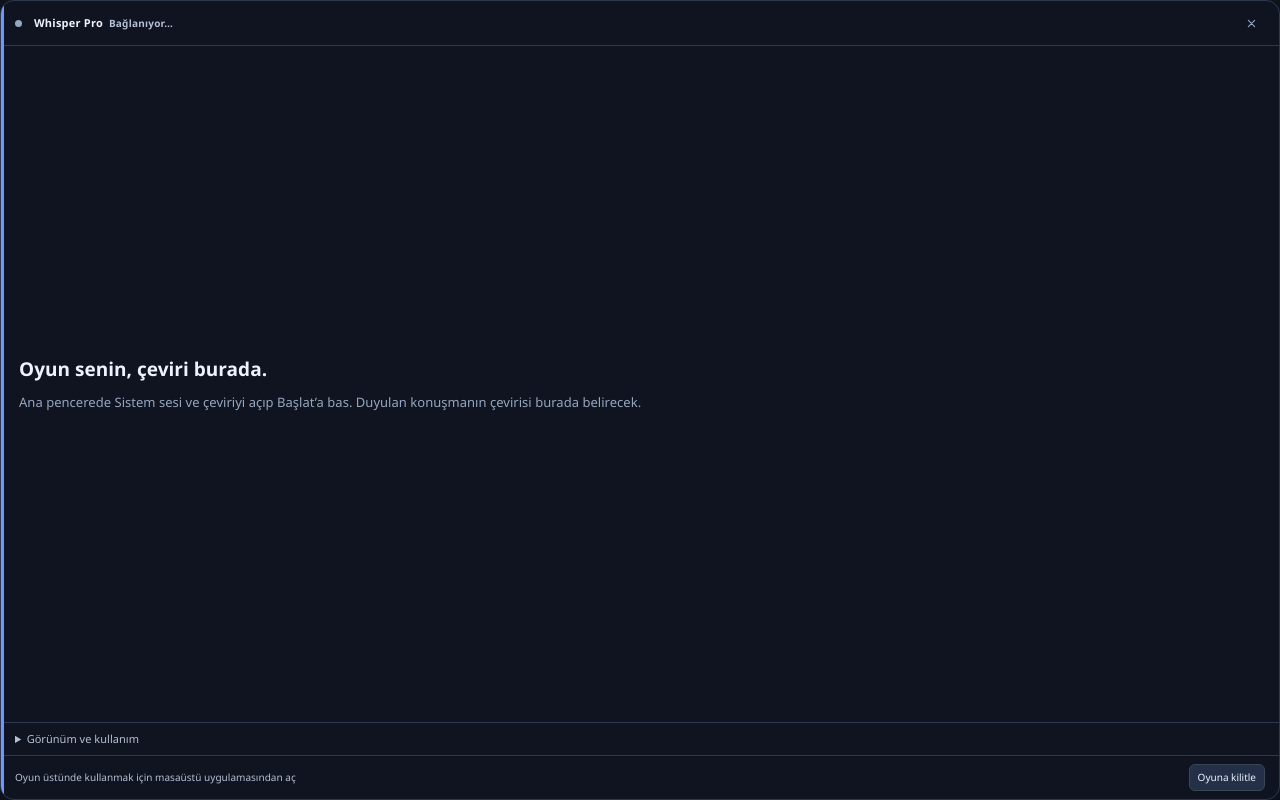
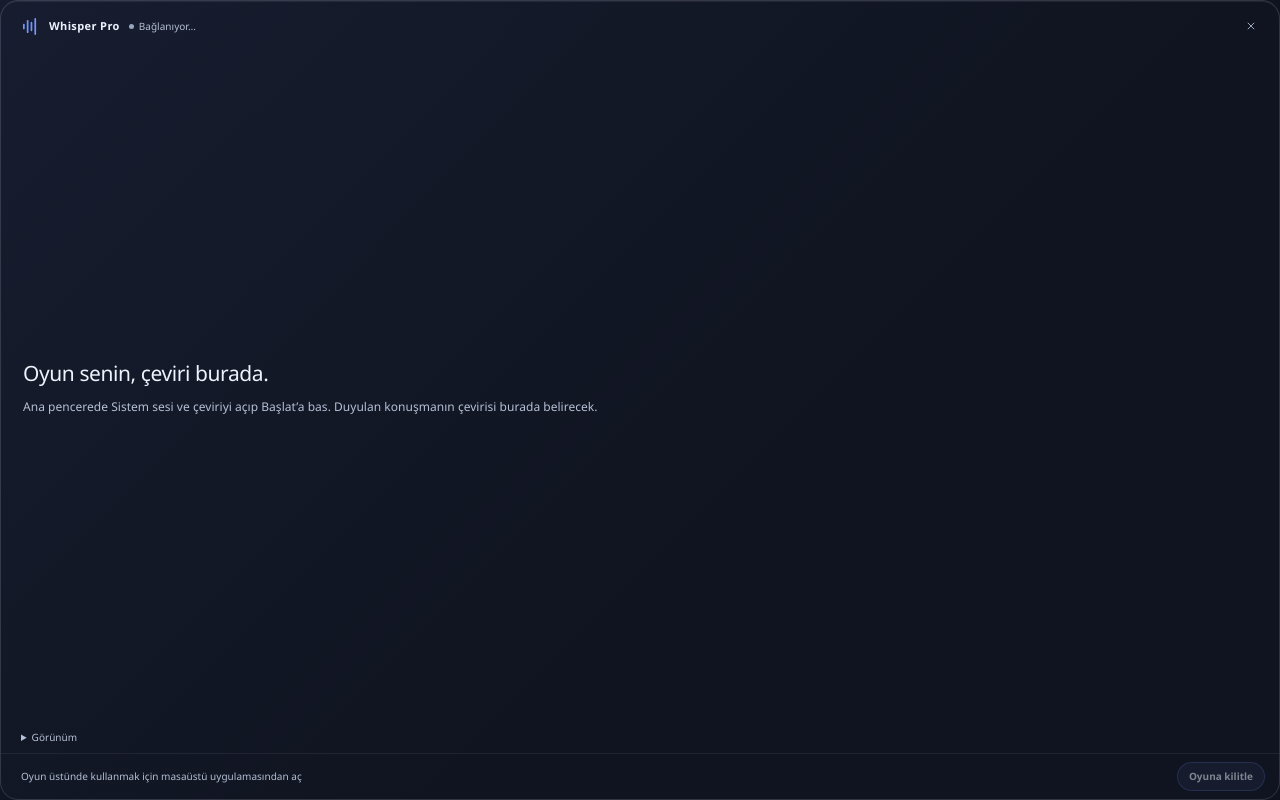
Before and after one commit to dorukakindev/whisper-live-translator, a Flask app: template templates/overlay.html in a window 1280 px wide. Run offline with Flask 2, Linux system fonts and the light colour scheme; the template is opened without the code that fills it, so the values that code supplies are empty.

Commit message:
Oyun çeviri kutusunu ince ve dengeli altyazı görünümüne dönüştür

```diff
--- a/templates/overlay.html
+++ b/templates/overlay.html
@@ -12,284 +12,102 @@
     <style>
         :root {
             color-scheme: dark;
-            --bg-main: var(--wp-canvas);
-            --bg-card: var(--wp-surface);
-            --bg-raised: var(--wp-raised);
+            --primary: var(--wp-accent);
             --text-main: var(--wp-text);
             --text-secondary: var(--wp-text-secondary);
             --text-muted: var(--wp-text-muted);
-            --primary: var(--wp-accent);
-            --primary-hover: var(--wp-accent-hover);
-            --translation: var(--wp-translation);
-            --success: var(--wp-success);
-            --warning: var(--wp-warning);
             --border-color: var(--wp-border);
             --border-strong: var(--wp-border-strong);
+            --bg-raised: var(--wp-raised);
         }
-
-        body.light-mode {
-            --bg-main: rgba(223, 227, 228, 0.97);
-            --bg-card: var(--wp-surface);
-            --bg-raised: var(--wp-raised);
-            --text-main: var(--wp-text);
+        * { box-sizing: border-box; }
+        html, body { margin: 0; width: 100%; height: 100%; overflow: hidden; }
+        html { background: transparent; }
+        body {
+            --hud-opacity: .94; --hud-font: 24px;
+            --primary: var(--wp-accent);
             --text-secondary: var(--wp-text-secondary);
-            --text-muted: var(--wp-text-muted);
-            --primary: var(--wp-accent);
-            --primary-hover: var(--wp-accent-hover);
-            --translation: var(--wp-translation);
-            --success: var(--wp-success);
-            --warning: var(--wp-warning);
             --border-color: var(--wp-border);
             --border-strong: var(--wp-border-strong);
+            --bg-raised: var(--wp-raised);
+            display: flex; flex-direction: column; position: relative;
+            font-family: "Segoe UI Variable Text", "Segoe UI", Arial, sans-serif;
+            color: var(--text-main); border-radius: 18px;
+            border: 1px solid color-mix(in srgb, var(--wp-text) 15%, transparent);
+            background: linear-gradient(135deg, color-mix(in srgb, var(--wp-accent) 7%, transparent), transparent 60%),
+                color-mix(in srgb, var(--wp-canvas) calc(var(--hud-opacity) * 100%), transparent);
+            box-shadow: inset 0 1px 0 color-mix(in srgb, var(--wp-text) 7%, transparent), 0 12px 36px #00000028;
         }
-
-        * {
-            box-sizing: border-box;
+        button, input, summary { -webkit-app-region: no-drag; }
+        button { font: inherit; cursor: pointer; }
+        button:disabled { cursor: default; opacity: .5; }
+        button:focus-visible, input:focus-visible, summary:focus-visible { outline: 2px solid var(--primary); outline-offset: 3px; }
+        #dragHeader {
+            -webkit-app-region: drag; flex-shrink: 0; min-height: 44px;
+            display: flex; justify-content: space-between; align-items: center;
+            gap: 12px; padding: 10px 16px 4px 20px;
         }
-
-        html,
-        body {
-            margin: 0;
-            padding: 0;
-            width: 100%;
-            height: 100%;
-            background: transparent;
-            overflow: hidden;
+        .hud-brand { display: flex; align-items: center; gap: 9px; min-width: 0; }
+        .hud-mark { width: 19px; height: 19px; color: var(--primary); flex-shrink: 0; }
+        .hud-brand strong { font-size: 11px; font-weight: 650; letter-spacing: .035em; }
+        .hud-live { display: flex; align-items: center; gap: 5px; color: var(--text-secondary); font-size: 10px; }
+        .status-dot { width: 5px; height: 5px; border-radius: 50%; background: var(--wp-text-muted); flex-shrink: 0; }
+        .status-dot.connected { background: var(--wp-success); box-shadow: 0 0 0 3px color-mix(in srgb, var(--wp-success) 10%, transparent); }
+        #closeBtn { display: grid; place-items: center; width: 25px; height: 25px; padding: 5px; border: 0; border-radius: 7px; color: var(--text-secondary); background: transparent; }
+        #closeBtn:hover { background: var(--bg-raised); color: var(--text-main); }
+        #closeBtn svg { width: 14px; height: 14px; fill: none; stroke: currentColor; stroke-width: 1.5; stroke-linecap: round; }
+        #body { flex: 1; min-height: 0; overflow-y: auto; padding: 14px 22px 16px; display: flex; flex-direction: column; gap: 10px; }
+        .translation-text { order: -1; color: var(--text-main); font-size: var(--hud-font); font-weight: 550; line-height: 1.35; letter-spacing: -.02em; overflow-wrap: anywhere; }
+        .transcript-text { color: var(--text-secondary); font-size: 12px; line-height: 1.5; overflow-wrap: anywhere; padding-left: 10px; border-left: 1px solid color-mix(in srgb, var(--wp-accent) 50%, transparent); }
+        .translation-pending { color: var(--text-secondary); font-size: 16px; font-weight: 400; }
+        #aiBtn { align-self: flex-start; border: 0; background: transparent; padding: 2px 0; color: var(--text-secondary); font-size: 10px; }
+        #aiBtn:hover:not(:disabled) { color: var(--primary); }
+        .okunus-box { padding: 10px 12px; background: var(--wp-surface); border: 1px solid var(--border-color); border-radius: 10px; }
+        .okunus-label, .reply-text { font-size: 11px; line-height: 1.5; color: var(--text-secondary); }
+        .okunus-text { font-size: 18px; line-height: 1.5; color: var(--primary); margin: 5px 0; }
+        .empty-hint { margin: auto 0; font-size: 12px; line-height: 1.65; color: var(--text-secondary); }
+        .empty-hint strong { display: block; margin-bottom: 7px; font-size: 21px; font-weight: 550; letter-spacing: -.02em; color: var(--text-main); }
+        .hud-settings { flex-shrink: 0; padding: 0 20px 8px; font-size: 10px; color: var(--text-secondary); }
+        .hud-settings summary { cursor: pointer; width: fit-content; }
+        .hud-settings[open] { padding-top: 8px; background: color-mix(in srgb, var(--wp-raised) 50%, transparent); border-top: 1px solid var(--border-color); }
+        .hud-settings .controls { display: flex; flex-wrap: wrap; align-items: center; gap: 12px 20px; margin: 12px 0; }
+        .hud-settings label { display: flex; align-items: center; gap: 7px; }
+        .hud-settings input { accent-color: var(--primary); }
+        .hud-settings input[type=range] { appearance: none; width: 84px; height: 18px; min-height: 18px; padding: 0; border: 0; background: transparent; box-shadow: none; }
+        .hud-settings input[type=range]::-webkit-slider-runnable-track { height: 3px; border-radius: 3px; background: var(--border-strong); }
+        .hud-settings input[type=range]::-webkit-slider-thumb { appearance: none; width: 11px; height: 11px; margin-top: -4px; background: var(--primary); border: 2px solid var(--wp-text); border-radius: 50%; }
+        .hud-settings p { margin: 8px 0 4px; font-size: 10px; line-height: 1.5; }
+        .hud-footer { flex-shrink: 0; display: flex; align-items: center; justify-content: space-between; gap: 8px; padding: 8px 14px 8px 20px; border-top: 1px solid color-mix(in srgb, var(--wp-text) 7%, transparent); font-size: 10px; color: var(--text-secondary); }
+        #lockBtn { padding: 6px 11px; color: var(--wp-text); border: 1px solid color-mix(in srgb, var(--wp-accent) 35%, transparent); border-radius: 20px; background: color-mix(in srgb, var(--wp-accent) 12%, transparent); font-size: 10px; font-weight: 600; white-space: nowrap; }
+        #lockBtn:hover:not(:disabled) { background: color-mix(in srgb, var(--wp-accent) 23%, transparent); }
+        body.hide-original .transcript-text { display: none; }
+        body.game-locked .hud-settings, body.game-locked #closeBtn, body.game-locked #aiBtn, body.game-locked .transcript-text, body.game-locked #answerArea { display: none; }
+        body.game-locked #dragHeader { -webkit-app-region: no-drag; min-height: 32px; padding: 8px 16px 2px; }
+        body.game-locked #body { padding: 12px 18px; justify-content: safe center; }
+        body.game-locked .hud-footer { border-color: transparent; padding: 3px 16px 9px; font-size: 9px; }
+        body.game-locked #lockBtn { border: 0; padding: 3px 6px; background: color-mix(in srgb, var(--wp-text) 5%, transparent); color: var(--text-secondary); font-size: 9px; font-weight: 400; }
+        ::-webkit-scrollbar { width: 5px; }
+        ::-webkit-scrollbar-thumb { background: var(--border-strong); border-radius: 5px; }
+        @media (max-width: 360px) {
+            .hud-brand { gap: 7px; }
+            #hudConnection { font-size: 9px; }
+            #body { padding: 12px 16px; }
+            body.game-locked .translation-text { font-size: min(var(--hud-font), 18px); }
+            body.game-locked .hud-brand strong { font-size: 10px; }
+            body.game-locked .hud-footer { font-size: 8px; padding-inline: 12px; }
+            body.game-locked #lockBtn { font-size: 8px; }
         }
-
-        body {
-            position: relative;
-            font-family: "Segoe UI Variable Text", "Segoe UI", Arial, sans-serif;
-            color: var(--text-main);
-            display: flex;
-            flex-direction: column;
-            border-radius: 12px;
-            background: var(--bg-main);
-            border: 1px solid var(--border-color);
-            box-shadow: 0 20px 60px rgba(0, 0, 0, 0.34);
-        }
-
-        body::before {
-            content: "";
-            position: absolute;
-            z-index: 2;
-            top: 0;
-            bottom: 0;
-            left: 0;
-            width: 3px;
-            background: var(--primary);
-        }
-
-        /* Pencerenin cerçevesi yok (frame:false); bu şerit taşımayı sağlar. */
-        #dragHeader {
-            -webkit-app-region: drag;
-            display: flex;
-            align-items: center;
-            justify-content: space-between;
-            min-height: 38px;
-            padding: 7px 10px 7px 13px;
-            font-family: "Cascadia Mono", Consolas, monospace;
-            font-size: 9px;
-            font-weight: 650;
-            letter-spacing: 0.11em;
-            text-transform: uppercase;
-            color: var(--text-muted);
-            border-bottom: 1px solid var(--border-color);
-            flex-shrink: 0;
-        }
-
-        #dragHeader .status-dot {
-            display: inline-block;
-            width: 7px;
-            height: 7px;
-            border-radius: 50%;
-            background: var(--text-muted);
-            margin-right: 6px;
-        }
-
-        #dragHeader .status-dot.connected {
-            background: var(--success);
-        }
-
-        #dragHeader button {
-            -webkit-app-region: no-drag;
-            width: 28px;
-            height: 28px;
-            display: inline-grid;
-            place-items: center;
-            padding: 0;
-            color: var(--text-muted);
-            background: transparent;
-            border: 1px solid transparent;
-            border-radius: 7px;
-            cursor: pointer;
-        }
-
-        #dragHeader button:hover {
-            color: var(--text-main);
-            background: var(--bg-raised);
-            border-color: var(--border-strong);
-        }
-
-        #dragHeader button:focus-visible,
-        #aiBtn:focus-visible {
-            outline: 2px solid var(--primary);
-            outline-offset: 2px;
-        }
-
-        #dragHeader button svg {
-            width: 15px;
-            height: 15px;
-            fill: none;
-            stroke: currentColor;
-            stroke-linecap: round;
-            stroke-width: 1.8;
-        }
-
-        #body {
-            flex: 1;
-            overflow-y: auto;
-            padding: 12px 12px 14px 15px;
-            display: flex;
-            flex-direction: column;
-            gap: 8px;
-        }
-
-        .transcript-text {
-            font-size: 15px;
-            line-height: 1.52;
-            color: var(--text-main);
-            word-break: break-word;
-        }
-
-        .translation-text {
-            font-size: 13px;
-            line-height: 1.4;
-            padding: 8px 10px;
-            color: var(--translation);
-            background: rgba(143, 197, 194, 0.055);
-            border-left: 2px solid var(--translation);
-            border-radius: 0 7px 7px 0;
-            word-break: break-word;
-        }
-
-        .okunus-box {
-            background: var(--bg-card);
-            border: 1px solid var(--border-color);
-            border-radius: 9px;
-            padding: 11px;
-        }
-
-        .okunus-label {
-            font-size: 9px;
-            font-weight: 700;
-            color: var(--text-secondary);
-            margin-bottom: 4px;
-            text-transform: uppercase;
-        }
-
-        .okunus-text {
-            font-size: 18px;
-            line-height: 1.6;
-            font-weight: 600;
-            color: var(--primary-hover);
-            word-break: break-word;
-        }
-
-        .reply-text {
-            font-size: 12px;
-            color: var(--text-muted);
-            margin-top: 4px;
-        }
-
-        #aiBtn {
-            -webkit-app-region: no-drag;
-            align-self: flex-start;
-            min-height: 36px;
-            background: var(--primary);
-            color: #1b160f;
-            border: 1px solid var(--primary);
-            border-radius: 9px;
-            padding: 7px 12px;
-            font-size: 12px;
-            font-weight: 600;
-            cursor: pointer;
-        }
-
-        #aiBtn:disabled {
-            opacity: 0.45;
-            cursor: default;
-        }
-
-        #aiBtn:hover:not(:disabled) {
-            background: var(--primary-hover);
-            border-color: var(--primary-hover);
-        }
-
-        .empty-hint {
-            font-size: 12px;
-            color: var(--text-muted);
-            text-align: center;
-            margin-top: 20px;
-        }
-
-        ::-webkit-scrollbar {
-            width: 6px;
-        }
-
-        ::-webkit-scrollbar-thumb {
-            background: var(--border-strong);
-            border-radius: 3px;
-        }
-
-        @media (prefers-reduced-motion: reduce) {
-            *, *::before, *::after {
-                animation-duration: 0.01ms !important;
-                transition-duration: 0.01ms !important;
-            }
-        }
-    </style>
-    <style>
-        body { --hud-opacity: .94; --hud-font: 24px; background: color-mix(in srgb, var(--wp-canvas) calc(var(--hud-opacity) * 100%), transparent); border-radius: 14px; }
-        #dragHeader { font-family: inherit; font-size: 11px; text-transform: none; letter-spacing: .02em; padding: 8px 14px; }
-        .hud-brand { display: flex; align-items: center; gap: 6px; }
-        .hud-brand strong { color: var(--text-main); font-weight: 650; }
-        #hudConnection { font-size: 10px; color: var(--text-secondary); }
-        #body { padding: 14px 18px; gap: 10px; min-height: 0; }
-        .translation-text { order: -1; padding: 0; border: 0; background: none; color: var(--text-main); font-size: var(--hud-font); font-weight: 600; line-height: 1.38; letter-spacing: -.02em; }
-        .transcript-text { color: var(--text-secondary); font-size: 13px; line-height: 1.45; }
-        .translation-pending { color: var(--text-secondary); font-size: 16px; font-weight: 400; }
-        .hud-footer { border-top: 1px solid var(--border-color); padding: 8px 14px; display: flex; gap: 10px; align-items: center; justify-content: space-between; flex-shrink: 0; font-size: 10px; color: var(--text-secondary); }
-        .hud-footer button, .hud-settings button { background: var(--bg-raised); color: var(--text-main); border: 1px solid var(--border-strong); border-radius: 6px; padding: 5px 8px; cursor: pointer; font: inherit; }
-        button:focus-visible, input:focus-visible, summary:focus-visible { outline: 2px solid var(--primary); outline-offset: 2px; }
-        .hud-settings { padding: 8px 14px; flex-shrink: 0; border-top: 1px solid var(--border-color); font-size: 11px; color: var(--text-secondary); }
-        .hud-settings summary { cursor: pointer; }
-        .hud-settings .controls { display: flex; flex-wrap: wrap; gap: 10px 18px; align-items: center; margin-top: 10px; }
-        .hud-settings label { display: flex; align-items: center; gap: 6px; }
-        .hud-settings input[type=range] { width: 90px; accent-color: var(--primary); }
-        .hud-settings p { font-size: 10px; line-height: 1.5; margin: 8px 0 0; }
-        body.hide-original .transcript-text { display: none; }
-        body.game-locked .hud-settings, body.game-locked #closeBtn, body.game-locked #aiBtn { display: none; }
-        body.game-locked #dragHeader { -webkit-app-region: no-drag; }
-        body.game-locked .transcript-text, body.game-locked #answerArea { display: none; }
-        body.game-locked #dragHeader { min-height: 30px; padding: 5px 12px; }
-        body.game-locked .hud-footer { padding: 4px 10px; font-size: 9px; }
-        body.game-locked .hud-footer button { padding: 2px 4px; border: 0; background: none; font-size: 9px; }
-        body.game-locked #body { padding: 10px 14px; }
-        body.light-mode { background: color-mix(in srgb, var(--wp-canvas) calc(var(--hud-opacity) * 100%), transparent); }
-        @media (max-width: 360px) {
-            body.game-locked .translation-text { font-size: min(var(--hud-font), 18px); line-height: 1.35; }
-            #hudConnection { font-size: 9px; }
-        }
-        #aiBtn { font-size: 10px; padding: 4px 8px; min-height: 26px; background: transparent; color: var(--text-secondary); border-color: var(--border-color); }
-        .empty-hint { text-align: left; margin: auto 0; line-height: 1.65; font-size: 13px; }
-        .empty-hint strong { display: block; font-size: 19px; font-weight: 600; color: var(--text-main); margin-bottom: 6px; }
+        @media (prefers-reduced-motion: reduce) { *, *::before, *::after { animation: none !important; transition: none !important; } }
     </style>
 </head>
 
 <body>
     <div id="dragHeader">
-        <span class="hud-brand"><span class="status-dot" id="statusDot"></span><strong>Whisper Pro</strong><span id="hudConnection">Bağlanıyor…</span></span>
+        <span class="hud-brand">
+            <svg class="hud-mark" viewBox="0 0 20 20" fill="none" stroke="currentColor" stroke-width="1.8" stroke-linecap="round" aria-hidden="true"><path d="M3 8v4M7 4v12M11 6v8M15 2v16"/></svg>
+            <strong>Whisper Pro</strong>
+            <span class="hud-live"><span class="status-dot" id="statusDot"></span><span id="hudConnection">Bağlanıyor…</span></span>
+        </span>
         <button id="closeBtn" onclick="window.close()" title="Kapat" aria-label="Overlay penceresini kapat">
             <svg viewBox="0 0 24 24" aria-hidden="true"><path d="m7 7 10 10M17 7 7 17" /></svg>
         </button>
@@ -298,7 +116,7 @@
         <div class="empty-hint" id="emptyHint"><strong>Oyun senin, çeviri burada.</strong>Ana pencerede Sistem sesi ve çeviriyi açıp Başlat’a bas. Duyulan konuşmanın çevirisi burada belirecek.</div>
     </div>
     <details class="hud-settings" id="hudSettings">
-        <summary>Görünüm ve kullanım</summary>
+        <summary>Görünüm</summary>
         <div class="controls">
             <label>Yazı <input id="hudFont" type="range" min="18" max="36" value="24" oninput="saveHudAppearance()"></label>
             <label>Zemin <input id="hudOpacity" type="range" min="40" max="100" value="94" oninput="saveHudAppearance()"></label>
```
Also changed, not shown: test_cockpit_browser.js (+11 -0 lines).
